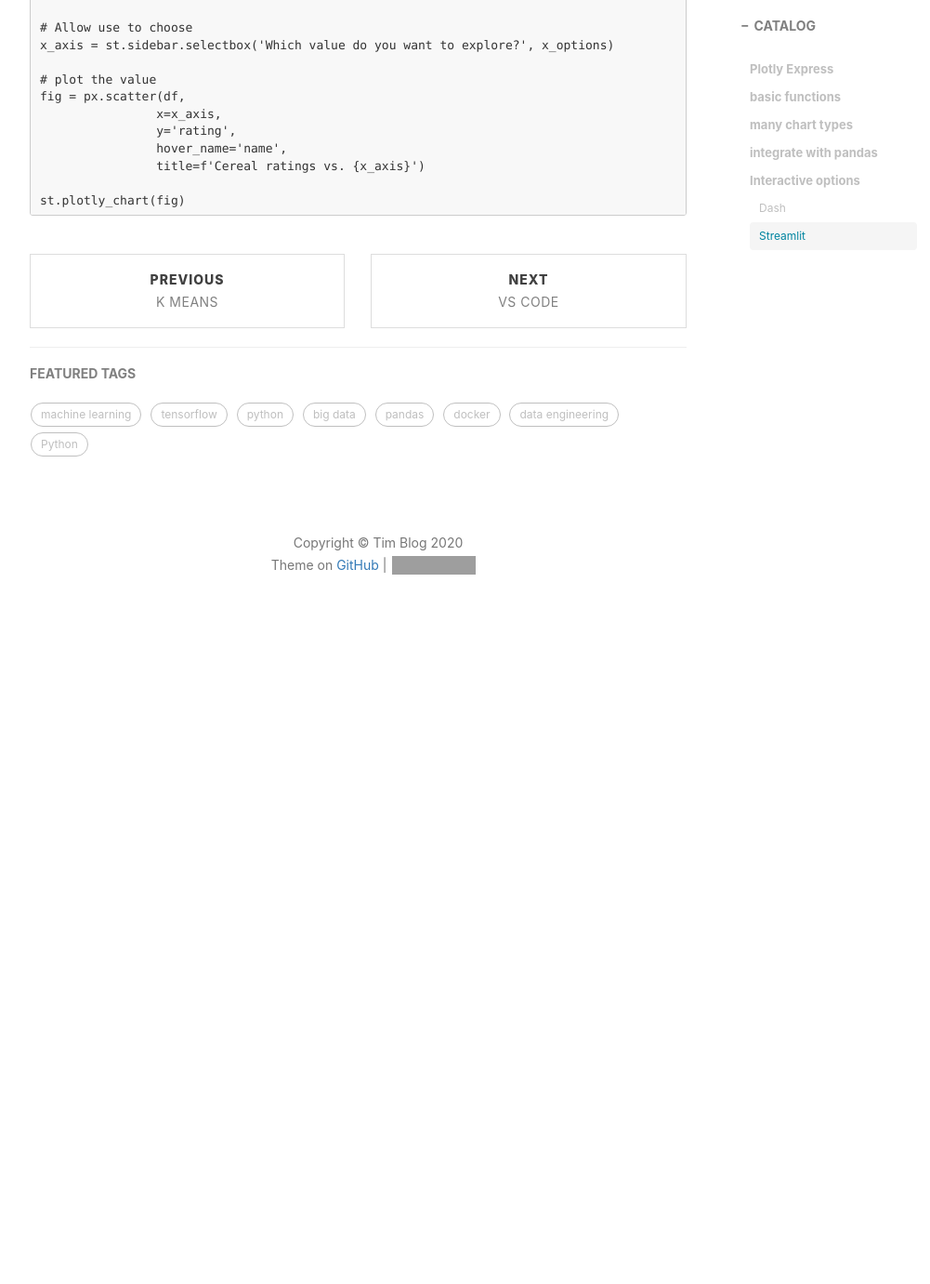
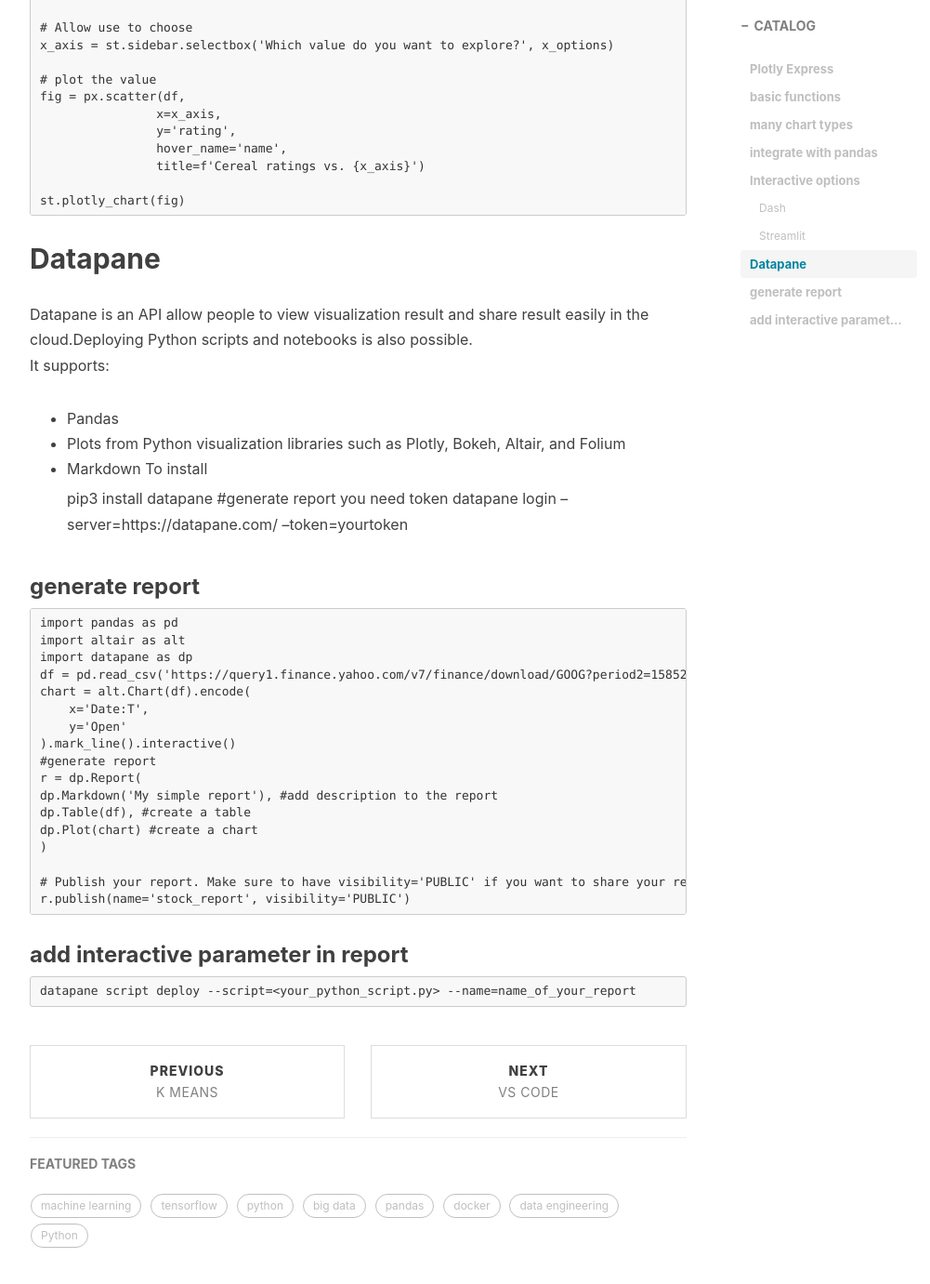
Before and after one commit to neverset123/YWHome, a Jekyll site: the page built from _posts/2020-09-25-Python Visualizaiton.md, in a window 1280 px wide and 1400 px high, scrolled down 1946 px. Shown: the top 1381 px of the window at 93% size, without its empty margins (233-1234 px from the left). Built offline with Jekyll 4.4.1, drawn with Linux system fonts in a browser that asks for light colours; nearby versions of some CDN libraries; comment, search, counter and statistics services are not loaded; before the commit the page ends 2658 px from its top, so only the background shows below that; grey boxes are pictures that could not be loaded.

Commit message:
python visualization and notifacation

```diff
--- a/_posts/2020-09-25-Python Visualizaiton.md
+++ b/_posts/2020-09-25-Python Visualizaiton.md
@@ -86,3 +86,39 @@
                     title=f'Cereal ratings vs. {x_axis}')
 
     st.plotly_chart(fig)
+
+## Datapane
+Datapane is an API allow people to view visualization result and share result easily in the cloud.Deploying Python scripts and notebooks is also possible.
+It supports:
+* Pandas
+* Plots from Python visualization libraries such as Plotly, Bokeh, Altair, and Folium
+* Markdown
+To install
+
+    pip3 install datapane
+    #generate report you need token
+    datapane login --server=https://datapane.com/ --token=yourtoken
+
+### generate report
+
+    import pandas as pd
+    import altair as alt
+    import datapane as dp
+    df = pd.read_csv('https://query1.finance.yahoo.com/v7/finance/download/GOOG?period2=1585222905&interval=1mo&events=history')
+    chart = alt.Chart(df).encode(
+        x='Date:T',
+        y='Open'
+    ).mark_line().interactive()
+    #generate report
+    r = dp.Report(
+    dp.Markdown('My simple report'), #add description to the report
+    dp.Table(df), #create a table
+    dp.Plot(chart) #create a chart
+    )
+
+    # Publish your report. Make sure to have visibility='PUBLIC' if you want to share your report
+    r.publish(name='stock_report', visibility='PUBLIC')
+
+### add interactive parameter in report
+
+    datapane script deploy --script=<your_python_script.py> --name=name_of_your_report
```
Also changed, not shown: _posts/2020-09-20-Python Pandas.md (+13 -0 lines), _posts/2020-10-04-Notification.md (added, +34 -0 lines).
